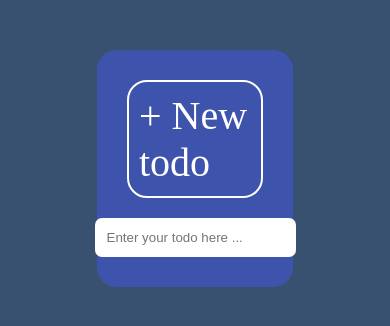
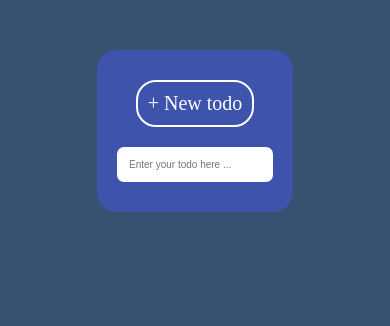
Before and after one commit to blend-hasani/todo-list, a plain HTML site: page index.html in a window 390 px wide. Drawn offline with Linux system fonts and the light colour scheme.

Commit message:
Style Changes

```diff
--- a/stye.css
+++ b/stye.css
@@ -63,3 +63,16 @@ input:hover {
   border-color: transparent;
   transform: scale(1.02);
 }
+
+@media only screen and (max-width: 500px) {
+  input {
+    font-size: 10px;
+  }
+  .newtodo {
+    font-size: 20px;
+  }
+
+  .todo {
+    font-size: 15px;
+  }
+}
```
